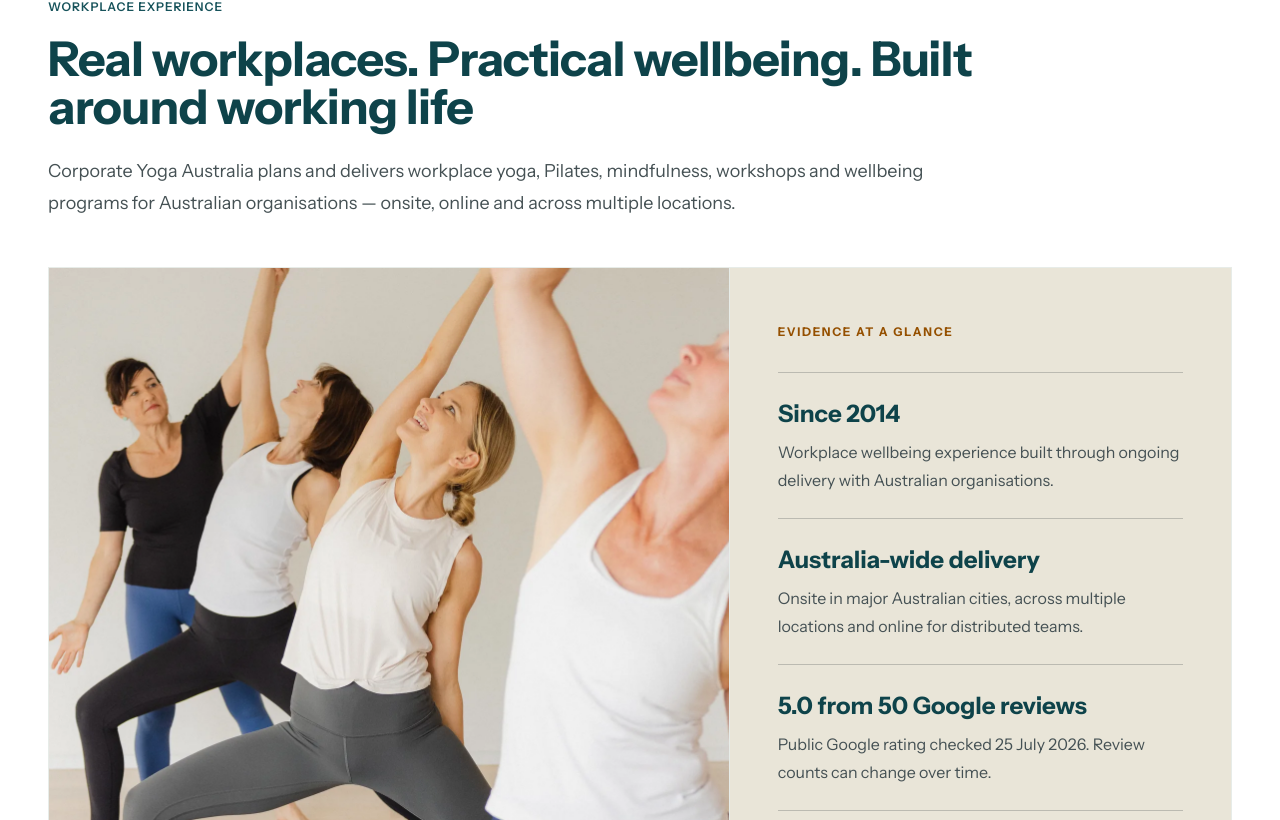
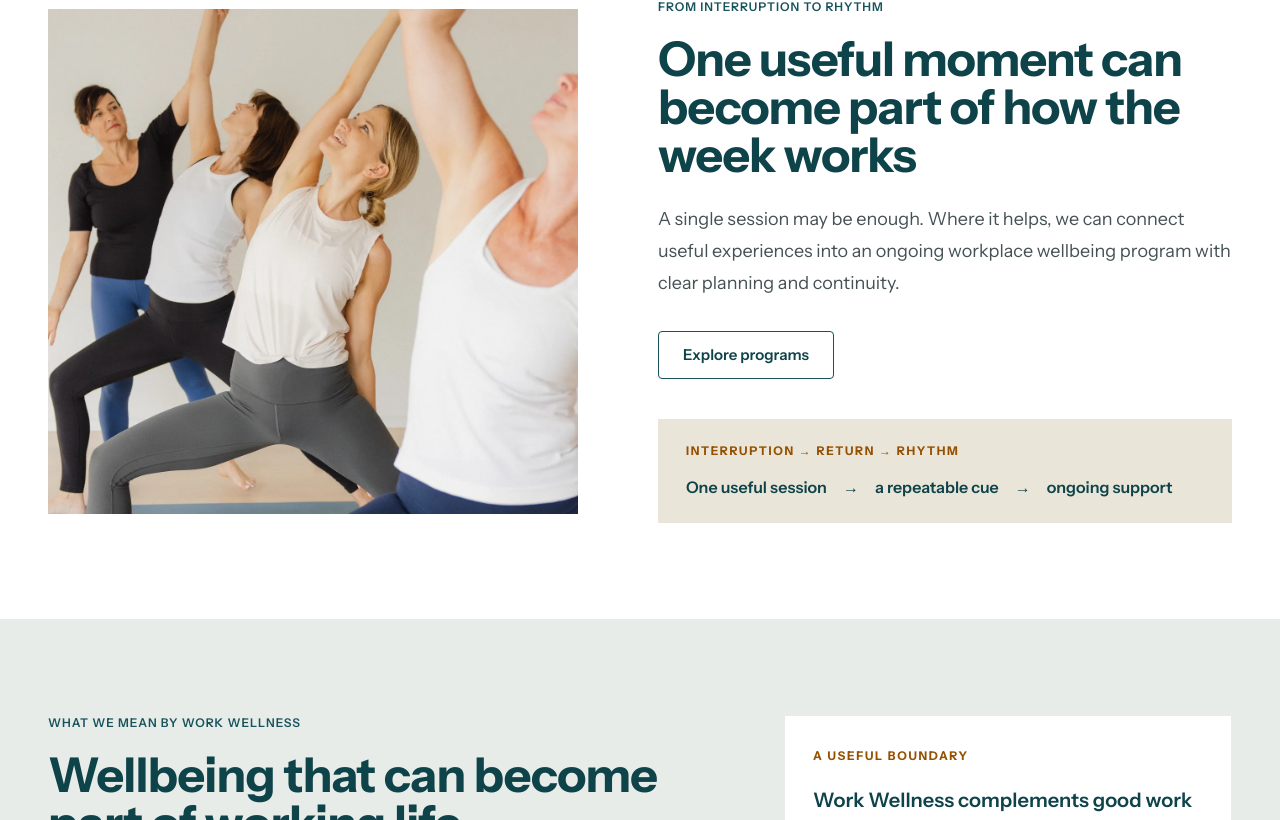
Before and after one commit to glennhammond/cya-website-prototype, a Next.js app: page / in a window 1280 px wide. Shown: the part 2500-3320 px from the top of the page. Built offline with nearby package versions, Linux system fonts and the light colour scheme.

Commit message:
Replace homepage proof block with interruption-to-rhythm Figma section

```diff
--- a/components/HomepageProof.tsx
+++ b/components/HomepageProof.tsx
@@ -1,58 +1,42 @@
 import Image from "next/image";
-import { ProductionContainer, ProductionKicker } from "@/components/ProductionPrimitives";
-
-const proofPoints = [
-  {
-    label: "Since 2014",
-    body: "Workplace wellbeing experience built through ongoing delivery with Australian organisations.",
-  },
-  {
-    label: "Australia-wide delivery",
-    body: "Onsite in major Australian cities, across multiple locations and online for distributed teams.",
-  },
-  {
-    label: "5.0 from 50 Google reviews",
-    body: "Public Google rating checked 25 July 2026. Review counts can change over time.",
-  },
-] as const;
+import { ProductionAction, ProductionContainer, ProductionKicker } from "@/components/ProductionPrimitives";
 
 export function HomepageProof() {
   return (
-    <section aria-labelledby="homepage-proof-heading" className="bg-[var(--cya-surface-base)] py-20 lg:py-24">
-      <ProductionContainer>
-        <div className="max-w-5xl">
-          <ProductionKicker>Workplace experience</ProductionKicker>
-          <h2 id="homepage-proof-heading" className="mt-5 text-4xl font-bold tracking-[-0.015em] lg:text-5xl">
-            Real workplaces. Practical wellbeing. Built around working life
+    <section aria-labelledby="homepage-proof-heading" className="bg-white py-20 lg:py-24">
+      <ProductionContainer className="grid gap-10 lg:grid-cols-[minmax(0,0.96fr)_minmax(0,1.04fr)] lg:items-center lg:gap-16 xl:gap-20">
+        <figure className="relative aspect-[4/3] overflow-hidden bg-[var(--cya-surface-page)] lg:aspect-[1.05/1]">
+          <Image
+            src="/images/selected/cya-proof-hero-group-practice.webp"
+            alt="A Corporate Yoga Australia facilitator guides a group through a shared workplace movement practice."
+            fill
+            sizes="(min-width: 1280px) 620px, (min-width: 1024px) 48vw, 100vw"
+            className="object-cover object-center"
+          />
+        </figure>
+
+        <div>
+          <ProductionKicker>From interruption to rhythm</ProductionKicker>
+          <h2 id="homepage-proof-heading" className="mt-5 max-w-3xl text-4xl font-bold tracking-[-0.02em] text-[var(--cya-teal-dark)] lg:text-5xl">
+            One useful moment can become part of how the week works
           </h2>
-          <p className="mt-6 max-w-4xl text-lg leading-8 text-[var(--cya-body)]">
-            Corporate Yoga Australia plans and delivers workplace yoga, Pilates, mindfulness, workshops and wellbeing programs for Australian organisations — onsite, online and across multiple locations.
+          <p className="mt-6 max-w-2xl text-lg leading-8 text-[var(--cya-body)]">
+            A single session may be enough. Where it helps, we can connect useful experiences into an ongoing workplace wellbeing program with clear planning and continuity.
           </p>
-        </div>
 
-        <div className="mt-12 grid border border-[var(--cya-divider)] lg:grid-cols-[minmax(0,1.15fr)_minmax(22rem,0.85fr)]">
-          <figure className="relative aspect-[4/3] overflow-hidden bg-[var(--cya-surface-page)] sm:aspect-[16/10] lg:aspect-auto lg:min-h-[30rem]">
-            <Image
-              src="/images/selected/cya-proof-hero-group-practice.webp"
-              alt="A Corporate Yoga Australia facilitator guides a group through a shared movement practice."
-              fill
-              sizes="(min-width: 1280px) 720px, (min-width: 1024px) 58vw, 100vw"
-              className="object-cover object-center"
-            />
-          </figure>
+          <div className="mt-8">
+            <ProductionAction href="/workplace-wellbeing-programs" style="secondary">Explore programs</ProductionAction>
+          </div>
 
-          <div className="bg-[var(--cya-surface-warm)] px-7 py-9 sm:px-10 sm:py-11 lg:border-l lg:border-[var(--cya-divider)] lg:px-12 lg:py-14">
-            <p className="text-xs font-bold uppercase tracking-[0.14em] text-[var(--cya-ochre-ink)]">
-              Evidence at a glance
-            </p>
-            <dl className="mt-8 border-t border-[var(--cya-mid-neutral)]/50">
-              {proofPoints.map((point) => (
-                <div key={point.label} className="border-b border-[var(--cya-mid-neutral)]/50 py-6">
-                  <dt className="text-xl font-bold leading-snug text-[var(--cya-teal-dark)] sm:text-2xl">{point.label}</dt>
-                  <dd className="mt-2 leading-7 text-[var(--cya-body)]">{point.body}</dd>
-                </div>
-              ))}
-            </dl>
+          <div className="mt-10 bg-[var(--cya-surface-warm)] px-6 py-6 sm:px-7">
+            <p className="text-xs font-bold uppercase tracking-[0.14em] text-[var(--cya-ochre-ink)]">Interruption → Return → Rhythm</p>
+            <div className="mt-4 flex flex-col gap-3 text-base font-semibold text-[var(--cya-teal-dark)] sm:flex-row sm:flex-wrap sm:items-center sm:gap-x-4">
+              <span>One useful session</span>
+              <span aria-hidden="true">→</span>
+              <span>a repeatable cue</span>
+              <span aria-hidden="true">→</span>
+              <span>ongoing support</span>
+            </div>
           </div>
         </div>
       </ProductionContainer>
```
